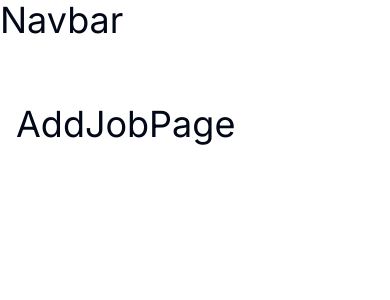
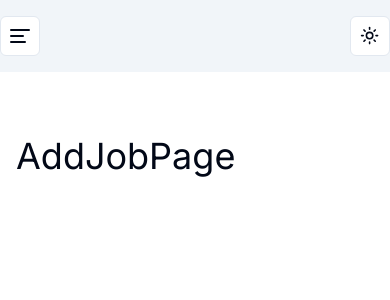
Before and after one commit to zreonx/nextjs-jobify, a Next.js app: page /add-job in a window 390 px wide. Shown: the top 300 px of the page. Built offline with nearby package versions, Linux system fonts and the light colour scheme.

Commit message:
added sidebar and navbar as well as theme toggling and menu on small screen device

```diff
--- a/app/layout.tsx
+++ b/app/layout.tsx
@@ -2,6 +2,7 @@
 import type { Metadata } from 'next';
 import { Inter } from 'next/font/google';
 import './globals.css';
+import Providers from './providers';
 
 const inter = Inter({ subsets: ['latin'] });
 
@@ -16,9 +17,11 @@
   children: React.ReactNode;
 }) {
   return (
-    <ClerkProvider>
+    <ClerkProvider afterSignOutUrl="/">
       <html lang="en" suppressHydrationWarning>
-        <body className={inter.className}>{children}</body>
+        <body className={inter.className}>
+          <Providers>{children}</Providers>
+        </body>
       </html>
     </ClerkProvider>
   );
--- /dev/null
+++ b/app/providers.tsx
@@ -0,0 +1,21 @@
+import { ThemeProvider } from '@/components/theme-provider';
+
+type ProvidersProps = {
+  children: React.ReactNode;
+};
+function Providers({ children }: ProvidersProps) {
+  return (
+    <>
+      <ThemeProvider
+        attribute="class"
+        defaultTheme="system"
+        enableSystem
+        disableTransitionOnChange
+      >
+        {children}
+      </ThemeProvider>
+    </>
+  );
+}
+
+export default Providers;
--- a/components/LinksDropdown.tsx
+++ b/components/LinksDropdown.tsx
@@ -1,7 +1,40 @@
-import React from 'react';
+import {
+  DropdownMenu,
+  DropdownMenuContent,
+  DropdownMenuItem,
+  DropdownMenuTrigger,
+} from '@/components/ui/dropdown-menu';
+import { AlignLeft } from 'lucide-react';
+import { Button } from './ui/button';
+import { links } from '@/utils/links';
+import Link from 'next/link';
 
 function LinksDropdown() {
-  return <h2 className="text-4xl ">LinksDropdown</h2>;
+  return (
+    <DropdownMenu>
+      <DropdownMenuTrigger asChild className="lg:hidden">
+        <Button variant="outline" size="icon">
+          <AlignLeft />
+          <span className="sr-only">Toggle Links</span>
+        </Button>
+      </DropdownMenuTrigger>
+      <DropdownMenuContent
+        className="w-52 lg:hidden"
+        align="start"
+        sideOffset={25}
+      >
+        {links.map((link) => {
+          return (
+            <DropdownMenuItem key={link.href}>
+              <Link href={link.href} className="flex items-center gap-x-2">
+                {link.icon} <span className="capitalize">{link.label}</span>
+              </Link>
+            </DropdownMenuItem>
+          );
+        })}
+      </DropdownMenuContent>
+    </DropdownMenu>
+  );
 }
 
 export default LinksDropdown;
--- a/components/Navbar.tsx
+++ b/components/Navbar.tsx
@@ -1,7 +1,20 @@
 import React from 'react';
+import LinksDropdown from './LinksDropdown';
+import { ThemeToggle } from './ThemeToggle';
+import { UserButton } from '@clerk/nextjs';
 
 function Navbar() {
-  return <h2 className="text-4xl ">Navbar</h2>;
+  return (
+    <nav className="bg-muted py-4 sm:px-16 lg:px-24 flex items-center justify-between">
+      <div>
+        <LinksDropdown />
+      </div>
+      <div className="flex items-center gap-x-4">
+        <ThemeToggle />
+        <UserButton />
+      </div>
+    </nav>
+  );
 }
 
 export default Navbar;
--- a/components/ThemeToggle.tsx
+++ b/components/ThemeToggle.tsx
@@ -1,7 +1,40 @@
-import React from 'react';
+"use client"
 
-function ThemeToggle() {
-  return <h2 className="text-4xl ">ThemeToggle</h2>;
+import * as React from "react"
+import { Moon, Sun } from "lucide-react"
+import { useTheme } from "next-themes"
+
+import { Button } from "@/components/ui/button"
+import {
+  DropdownMenu,
+  DropdownMenuContent,
+  DropdownMenuItem,
+  DropdownMenuTrigger,
+} from "@/components/ui/dropdown-menu"
+
+export function ThemeToggle() {
+  const { setTheme } = useTheme()
+
+  return (
+    <DropdownMenu>
+      <DropdownMenuTrigger asChild>
+        <Button variant="outline" size="icon">
+          <Sun className="h-[1.2rem] w-[1.2rem] rotate-0 scale-100 transition-all dark:-rotate-90 dark:scale-0" />
+          <Moon className="absolute h-[1.2rem] w-[1.2rem] rotate-90 scale-0 transition-all dark:rotate-0 dark:scale-100" />
+          <span className="sr-only">Toggle theme</span>
+        </Button>
+      </DropdownMenuTrigger>
+      <DropdownMenuContent align="end">
+        <DropdownMenuItem onClick={() => setTheme("light")}>
+          Light
+        </DropdownMenuItem>
+        <DropdownMenuItem onClick={() => setTheme("dark")}>
+          Dark
+        </DropdownMenuItem>
+        <DropdownMenuItem onClick={() => setTheme("system")}>
+          System
+        </DropdownMenuItem>
+      </DropdownMenuContent>
+    </DropdownMenu>
+  )
 }
-
-export default ThemeToggle;
--- /dev/null
+++ b/components/theme-provider.tsx
@@ -0,0 +1,7 @@
+'use client'
+import { ThemeProvider as NextThemesProvider } from 'next-themes';
+import { type ThemeProviderProps } from 'next-themes/dist/types';
+
+export function ThemeProvider({ children, ...props }: ThemeProviderProps) {
+  return <NextThemesProvider {...props}>{children}</NextThemesProvider>;
+}
```
